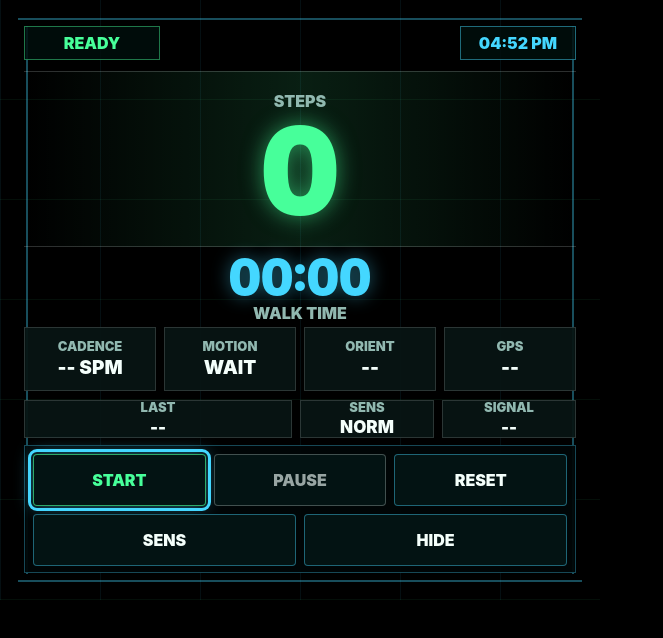
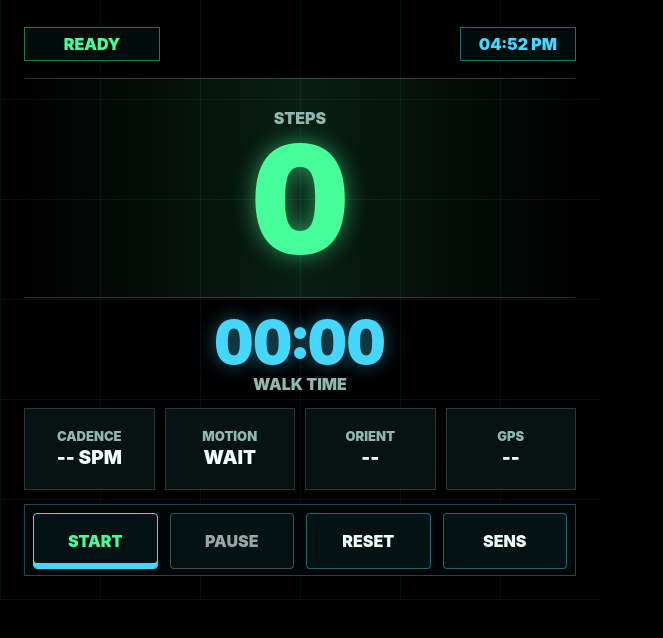
Before and after one commit to chrisclawguitarte/rayban-walkpad-hud, a website: page index.html in a window 1280 px wide. Shown: the whole page, without its empty margins (0-663 px from the left). Drawn offline with Linux system fonts and the light colour scheme.

Commit message:
Simplify walk controls

```diff
--- a/app.js
+++ b/app.js
@@ -244,12 +244,15 @@
       resetWalk();
     } else if (action === "sensitivity") {
       cycleSensitivity();
-    } else if (action === "hide") {
-      hideControls();
     }
   }
 
   async function startWalk() {
+    if (state.running) {
+      hideControls();
+      return;
+    }
+
     state.startedOnce = true;
     setStatus("STARTING");
     showControls();
@@ -471,8 +474,8 @@
   }
 
   function renderButtons() {
-    dom.startButton.textContent = state.running ? "LIVE" : currentElapsedMs() > 0 ? "RESUME" : "START";
-    dom.startButton.disabled = state.running;
+    dom.startButton.textContent = state.running ? "HIDE" : currentElapsedMs() > 0 ? "RESUME" : "START";
+    dom.startButton.disabled = false;
     dom.pauseButton.disabled = !state.running;
   }
 
--- a/index.html
+++ b/index.html
@@ -66,7 +66,6 @@
           <button class="focusable control" type="button" data-action="pause">PAUSE</button>
           <button class="focusable control" type="button" data-action="reset">RESET</button>
           <button class="focusable control" type="button" data-action="sensitivity">SENS</button>
-          <button class="focusable control" type="button" data-action="hide">HIDE</button>
         </nav>
       </main>
     </div>
--- a/scripts/check.js
+++ b/scripts/check.js
@@ -39,7 +39,6 @@ assert(html.indexOf('id="steps-value"') !== -1, "steps display is present");
 assert(html.indexOf('id="duration-value"') !== -1, "duration display is present");
 assert(html.indexOf('id="cadence-value"') !== -1, "cadence display is present");
 assert(html.indexOf('data-action="start"') !== -1, "sensor permission control is present");
-assert(html.indexOf('data-action="hide"') !== -1, "hidden controls control is present");
 assert(html.indexOf('class="focusable control') !== -1, "focusable controls are present");
 assert(html.indexOf('target="_blank"') === -1 && html.indexOf('target="_top"') === -1, "app UI does not use external navigation targets");
 
@@ -47,7 +46,7 @@ assert(css.indexOf("width: 600px") !== -1 && css.indexOf("height: 600px") !== -1
 assert(css.indexOf("overflow: hidden") !== -1, "scrolling is disabled");
 assert(css.indexOf("--bg: #000000") !== -1, "black page canvas is defined");
 assert(css.indexOf("--focus: #44d7ff") !== -1, "visible cyan focus ring is defined");
-assert(css.indexOf("min-height: 52px") !== -1, "controls have stable large targets");
+assert(css.indexOf("min-height: 56px") !== -1, "controls have stable large targets");
 assert(css.indexOf("letter-spacing: 0") !== -1, "letter spacing is not negative");
 assert(css.indexOf("font-size: 166px") !== -1, "steps are the primary HUD readout");
 assert(css.indexOf(".control-panel[hidden]") !== -1, "controls can be hidden");
@@ -58,6 +57,7 @@ assert(js.indexOf("navigator.geolocation.watchPosition") !== -1, "geolocation wa
 assert(js.indexOf("requestPermission") !== -1, "sensor permissions are user-gesture gated");
 assert(js.indexOf("event.preventDefault()") !== -1, "D-pad key handling prevents default browser behavior");
 assert(js.indexOf("Backspace") !== -1 && js.indexOf("BrowserBack") !== -1, "back controls reveal is implemented");
+assert(js.indexOf("hideControls") !== -1, "controls can be hidden after reveal");
 assert(js.indexOf("localStorage") !== -1, "lightweight localStorage cache is present");
 assert(js.indexOf("serviceWorker") !== -1, "service worker registration is present");
 assert(js.indexOf("window.open") === -1, "app does not use popup navigation");
--- a/styles.css
+++ b/styles.css
@@ -46,6 +46,7 @@ button {
 .hud-shell::after {
   content: "";
   position: absolute;
+  display: none;
   pointer-events: none;
   border-color: rgba(68, 215, 255, 0.36);
   border-style: solid;
@@ -68,8 +69,8 @@ button {
   height: 600px;
   padding: 24px;
   display: grid;
-  grid-template-rows: 38px 176px 62px 64px 36px 128px;
-  gap: 9px;
+  grid-template-rows: 40px 220px 82px 82px 72px;
+  gap: 14px;
 }
 
 .hud-shell:not(.controls-visible) .walk-hud {
@@ -115,7 +116,7 @@ button {
 }
 
 .steps-zone {
-  min-height: 176px;
+  min-height: 220px;
   display: grid;
   place-items: center;
   align-content: center;
@@ -128,7 +129,7 @@ button {
 .steps-value {
   min-width: 420px;
   color: var(--accent);
-  font-size: 122px;
+  font-size: 150px;
   font-weight: 950;
   line-height: 0.88;
   text-align: center;
@@ -147,7 +148,7 @@ button {
 }
 
 .duration-zone {
-  min-height: 62px;
+  min-height: 82px;
   display: grid;
   place-items: center;
   align-content: center;
@@ -157,7 +158,7 @@ button {
 .duration-value {
   min-width: 268px;
   color: var(--focus);
-  font-size: 50px;
+  font-size: 60px;
   font-weight: 950;
   line-height: 0.96;
   text-align: center;
@@ -175,10 +176,10 @@ button {
 }
 
 .sensor-grid {
-  min-height: 64px;
+  min-height: 82px;
   display: grid;
   grid-template-columns: repeat(4, 1fr);
-  gap: 8px;
+  gap: 10px;
 }
 
 .sensor-cell,
@@ -219,17 +220,21 @@ button {
   gap: 8px;
 }
 
+.hud-shell.controls-visible .session-strip {
+  display: none;
+}
+
 .session-strip strong {
   max-width: 222px;
   font-size: 17px;
 }
 
 .control-panel {
-  min-height: 128px;
+  min-height: 72px;
   display: grid;
-  grid-template-columns: repeat(6, 1fr);
-  grid-auto-rows: 52px;
-  gap: 8px;
+  grid-template-columns: repeat(4, 1fr);
+  grid-auto-rows: 56px;
+  gap: 12px;
   padding: 8px;
   border: 1px solid rgba(68, 215, 255, 0.32);
   background: rgba(0, 6, 7, 0.94);
@@ -240,7 +245,7 @@ button {
 }
 
 .control {
-  min-height: 52px;
+  min-height: 56px;
   border: 1px solid rgba(68, 215, 255, 0.42);
   border-radius: 4px;
   background: rgba(4, 20, 20, 0.96);
@@ -250,17 +255,6 @@ button {
   line-height: 1;
   text-align: center;
   text-transform: uppercase;
-}
-
-.control[data-action="start"],
-.control[data-action="pause"],
-.control[data-action="reset"] {
-  grid-column: span 2;
-}
-
-.control[data-action="sensitivity"],
-.control[data-action="hide"] {
-  grid-column: span 3;
 }
 
 .control--primary {
@@ -275,9 +269,9 @@ button {
 
 .control:focus,
 .control.is-focused {
-  outline: 3px solid var(--focus);
-  outline-offset: 2px;
-  box-shadow: 0 0 18px rgba(68, 215, 255, 0.48);
+  outline: 0;
+  border-color: var(--focus);
+  box-shadow: inset 0 -5px 0 var(--focus);
 }
 
 .is-alert {
```
